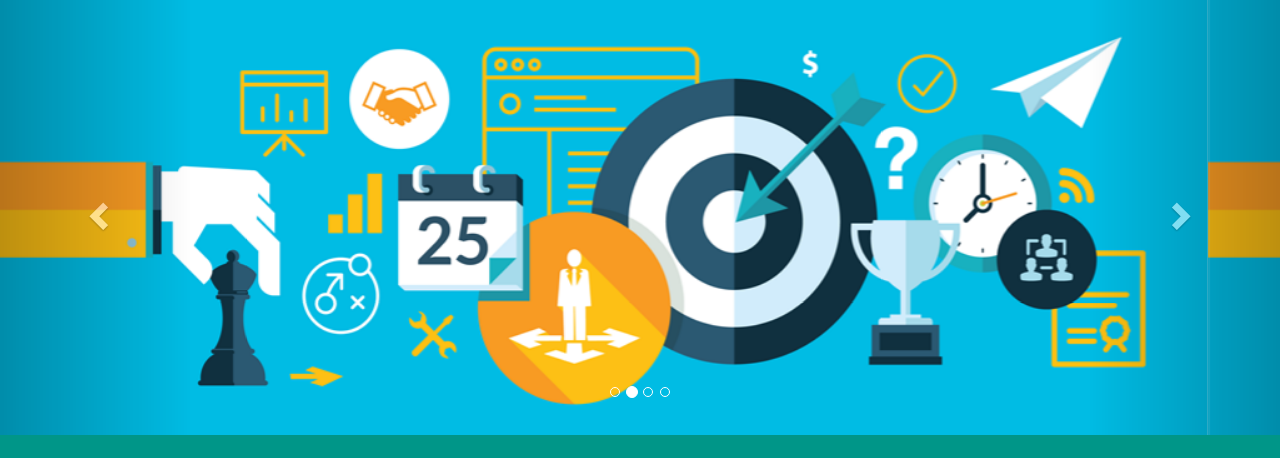
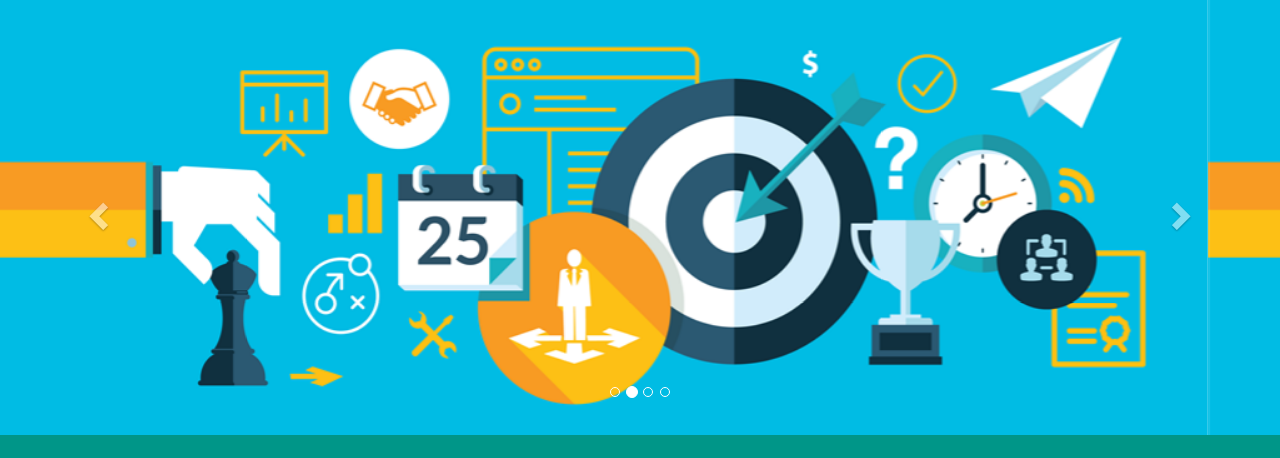
Before and after one commit to dsouzaedison/slautomations, a website: page index.html in a window 1280 px wide. Shown: the part 66-524 px from the top of the page. Drawn offline with nearby package versions, Linux system fonts and the light colour scheme; some packages are replaced by stand-ins of ours.

Commit message:
Carousel Added

```diff
--- a/common.css
+++ b/common.css
@@ -95,3 +95,19 @@ hr {
 .bg-4e4e4e {
     background: #4e4e4e;
 }
+
+.absolute {
+    position: absolute;
+}
+
+.carousel-control:focus, .carousel-control:hover {
+    background: none !important;
+}
+
+.carousel-control.left {
+    background-image: none !important;
+}
+
+.carousel-control.right {
+    background-image: none !important;
+}
```
Also changed, not shown: index.html (+1 -0 lines).
